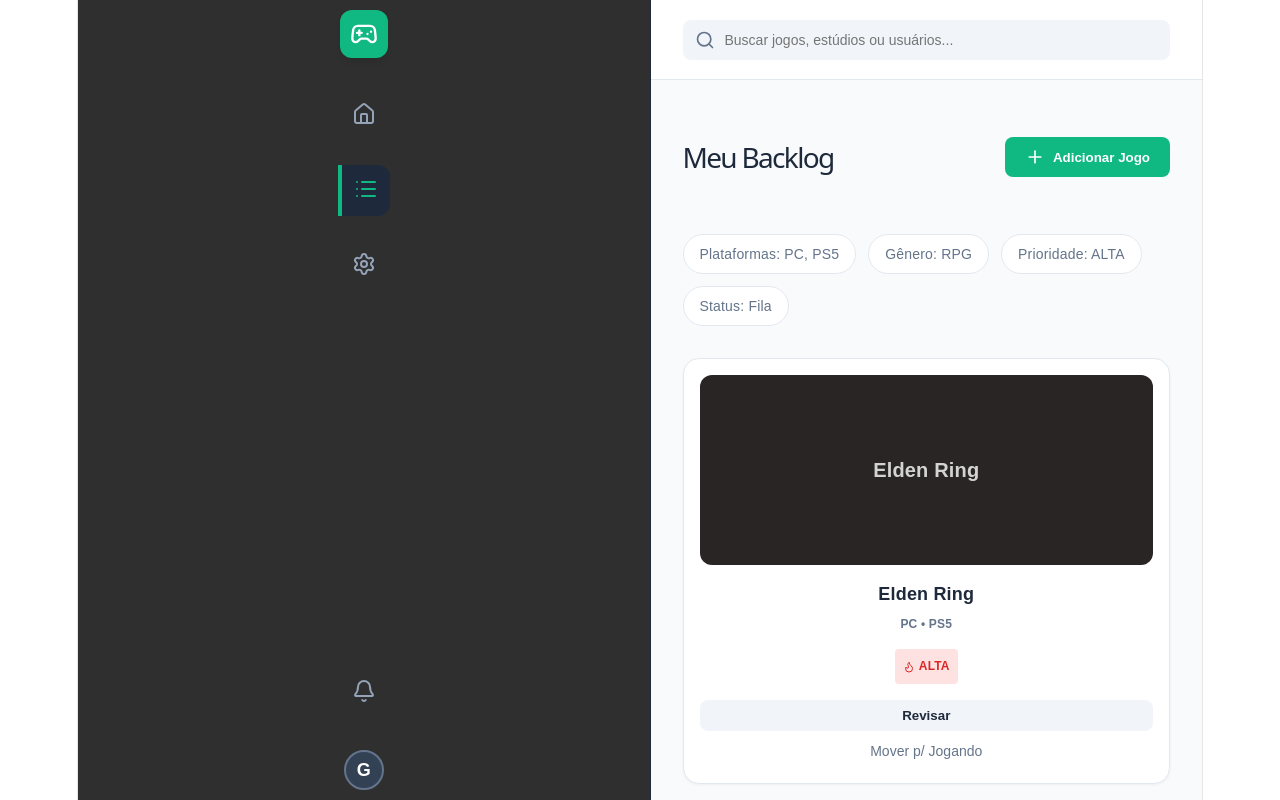
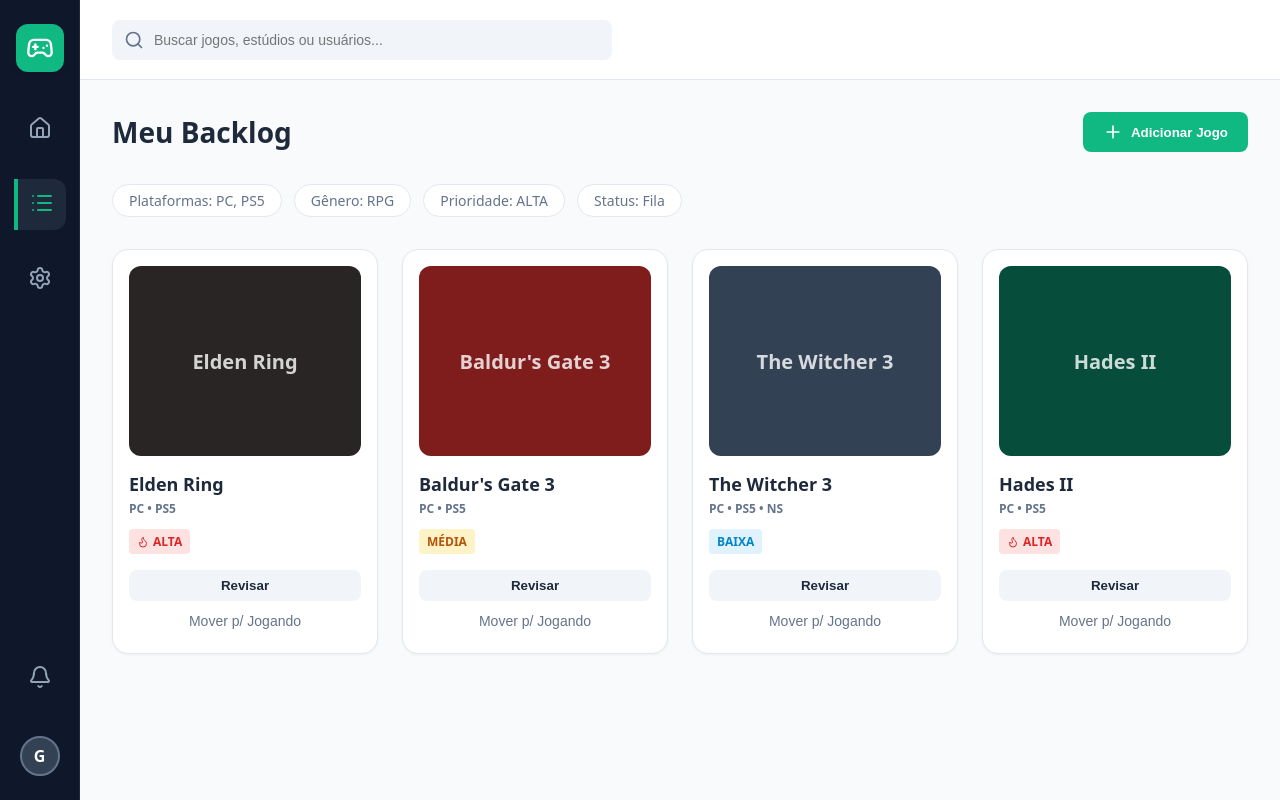
Before and after one commit to DuSeifert/Escola_de_TI, a React (Vite) app in the folder escola_de_ti/: page / in a window 1280 px wide. Built offline with nearby package versions, Linux system fonts and the light colour scheme.

Commit message:
Sincronização com "Developing"

```diff
--- a/escola_de_ti/src/App.jsx
+++ b/escola_de_ti/src/App.jsx
@@ -1,121 +1,19 @@
-import { useState } from 'react'
-import reactLogo from './assets/react.svg'
-import viteLogo from './assets/vite.svg'
-import heroImg from './assets/hero.png'
-import './App.css'
+import { BrowserRouter as Router, Routes, Route, Navigate } from "react-router-dom";
+import Login from "./login/pages/Login";
+import Cadastro from "./login/pages/Cadastro";
 
 function App() {
-  const [count, setCount] = useState(0)
+  return (
+    <Router>
+      <Routes>
+        {/* Define que ao abrir o site (/) ele vai direto para o Login */}
+        <Route path="/" element={<Navigate to="/login" />} />
 
-  return (
-    <>
-      <section id="center">
-        <div className="hero">
-          <img src={heroImg} className="base" width="170" height="179" alt="" />
-          <img src={reactLogo} className="framework" alt="React logo" />
-          <img src={viteLogo} className="vite" alt="Vite logo" />
-        </div>
-        <div>
-          <h1>Get started</h1>
-          <p>
-            Edit <code>src/App.jsx</code> and save to test <code>HMR</code>
-          </p>
-        </div>
-        <button
-          className="counter"
-          onClick={() => setCount((count) => count + 1)}
-        >
-          Count is {count}
-        </button>
-      </section>
-
-      <div className="ticks"></div>
-
-      <section id="next-steps">
-        <div id="docs">
-          <svg className="icon" role="presentation" aria-hidden="true">
-            <use href="/icons.svg#documentation-icon"></use>
-          </svg>
-          <h2>Documentation</h2>
-          <p>Your questions, answered</p>
-          <ul>
-            <li>
-              <a href="https://vite.dev/" target="_blank">
-                <img className="logo" src={viteLogo} alt="" />
-                Explore Vite
-              </a>
-            </li>
-            <li>
-              <a href="https://react.dev/" target="_blank">
-                <img className="button-icon" src={reactLogo} alt="" />
-                Learn more
-              </a>
-            </li>
-          </ul>
-        </div>
-        <div id="social">
-          <svg className="icon" role="presentation" aria-hidden="true">
-            <use href="/icons.svg#social-icon"></use>
-          </svg>
-          <h2>Connect with us</h2>
-          <p>Join the Vite community</p>
-          <ul>
-            <li>
-              <a href="https://github.com/vitejs/vite" target="_blank">
-                <svg
-                  className="button-icon"
-                  role="presentation"
-                  aria-hidden="true"
-                >
-                  <use href="/icons.svg#github-icon"></use>
-                </svg>
-                GitHub
-              </a>
-            </li>
-            <li>
-              <a href="https://chat.vite.dev/" target="_blank">
-                <svg
-                  className="button-icon"
-                  role="presentation"
-                  aria-hidden="true"
-                >
-                  <use href="/icons.svg#discord-icon"></use>
-                </svg>
-                Discord
-              </a>
-            </li>
-            <li>
-              <a href="https://x.com/vite_js" target="_blank">
-                <svg
-                  className="button-icon"
-                  role="presentation"
-                  aria-hidden="true"
-                >
-                  <use href="/icons.svg#x-icon"></use>
-                </svg>
-                X.com
-              </a>
-            </li>
-            <li>
-              <a href="https://bsky.app/profile/vite.dev" target="_blank">
-                <svg
-                  className="button-icon"
-                  role="presentation"
-                  aria-hidden="true"
-                >
-                  <use href="/icons.svg#bluesky-icon"></use>
-                </svg>
-                Bluesky
-              </a>
-            </li>
-          </ul>
-        </div>
-      </section>
-
-      <div className="ticks"></div>
-      <section id="spacer"></section>
-    </>
-  )
+        <Route path="/login" element={<Login />} />
+        <Route path="/cadastro" element={<Cadastro />} />
+      </Routes>
+    </Router>
+  );
 }
 
-export default App
+export default App;
--- a/escola_de_ti/src/index.css
+++ b/escola_de_ti/src/index.css
@@ -1,111 +1,4 @@
-:root {
-  --text: #6b6375;
-  --text-h: #08060d;
-  --bg: #fff;
-  --border: #e5e4e7;
-  --code-bg: #f4f3ec;
-  --accent: #aa3bff;
-  --accent-bg: rgba(170, 59, 255, 0.1);
-  --accent-border: rgba(170, 59, 255, 0.5);
-  --social-bg: rgba(244, 243, 236, 0.5);
-  --shadow:
-    rgba(0, 0, 0, 0.1) 0 10px 15px -3px, rgba(0, 0, 0, 0.05) 0 4px 6px -2px;
-
-  --sans: system-ui, 'Segoe UI', Roboto, sans-serif;
-  --heading: system-ui, 'Segoe UI', Roboto, sans-serif;
-  --mono: ui-monospace, Consolas, monospace;
-
-  font: 18px/145% var(--sans);
-  letter-spacing: 0.18px;
-  color-scheme: light dark;
-  color: var(--text);
-  background: var(--bg);
-  font-synthesis: none;
-  text-rendering: optimizeLegibility;
-  -webkit-font-smoothing: antialiased;
-  -moz-osx-font-smoothing: grayscale;
-
-  @media (max-width: 1024px) {
-    font-size: 16px;
-  }
-}
-
-@media (prefers-color-scheme: dark) {
-  :root {
-    --text: #9ca3af;
-    --text-h: #f3f4f6;
-    --bg: #16171d;
-    --border: #2e303a;
-    --code-bg: #1f2028;
-    --accent: #c084fc;
-    --accent-bg: rgba(192, 132, 252, 0.15);
-    --accent-border: rgba(192, 132, 252, 0.5);
-    --social-bg: rgba(47, 48, 58, 0.5);
-    --shadow:
-      rgba(0, 0, 0, 0.4) 0 10px 15px -3px, rgba(0, 0, 0, 0.25) 0 4px 6px -2px;
-  }
-
-  #social .button-icon {
-    filter: invert(1) brightness(2);
-  }
-}
-
-body {
+html, body, #root {
+  height: 100%;
   margin: 0;
 }
-
-#root {
-  width: 1126px;
-  max-width: 100%;
-  margin: 0 auto;
-  text-align: center;
-  border-inline: 1px solid var(--border);
-  min-height: 100svh;
-  display: flex;
-  flex-direction: column;
-  box-sizing: border-box;
-}
-
-h1,
-h2 {
-  font-family: var(--heading);
-  font-weight: 500;
-  color: var(--text-h);
-}
-
-h1 {
-  font-size: 56px;
-  letter-spacing: -1.68px;
-  margin: 32px 0;
-  @media (max-width: 1024px) {
-    font-size: 36px;
-    margin: 20px 0;
-  }
-}
-h2 {
-  font-size: 24px;
-  line-height: 118%;
-  letter-spacing: -0.24px;
-  margin: 0 0 8px;
-  @media (max-width: 1024px) {
-    font-size: 20px;
-  }
-}
-p {
-  margin: 0;
-}
-
-code,
-.counter {
-  font-family: var(--mono);
-  display: inline-flex;
-  border-radius: 4px;
-  color: var(--text-h);
-}
-
-code {
-  font-size: 15px;
-  line-height: 135%;
-  padding: 4px 8px;
-  background: var(--code-bg);
-}
--- a/escola_de_ti/src/main.jsx
+++ b/escola_de_ti/src/main.jsx
@@ -2,16 +2,11 @@
 import { createRoot } from 'react-dom/client'
 import './index.css'
 import App from './App.jsx'
-
-import BacklogCreation from './backlogcreation/BacklogCreation.jsx'
-
-
-import Profile from './profile/Profile.jsx'
+import BacklogCreation from './backlogcreation/BacklogCreation.jsx';
 
 createRoot(document.getElementById('root')).render(
   <StrictMode>
-    {/* <Profile/> */}
-  <BacklogCreation/>
-
+      {/*<App />*/}
+      <BacklogCreation/>
   </StrictMode>,
 )
```
